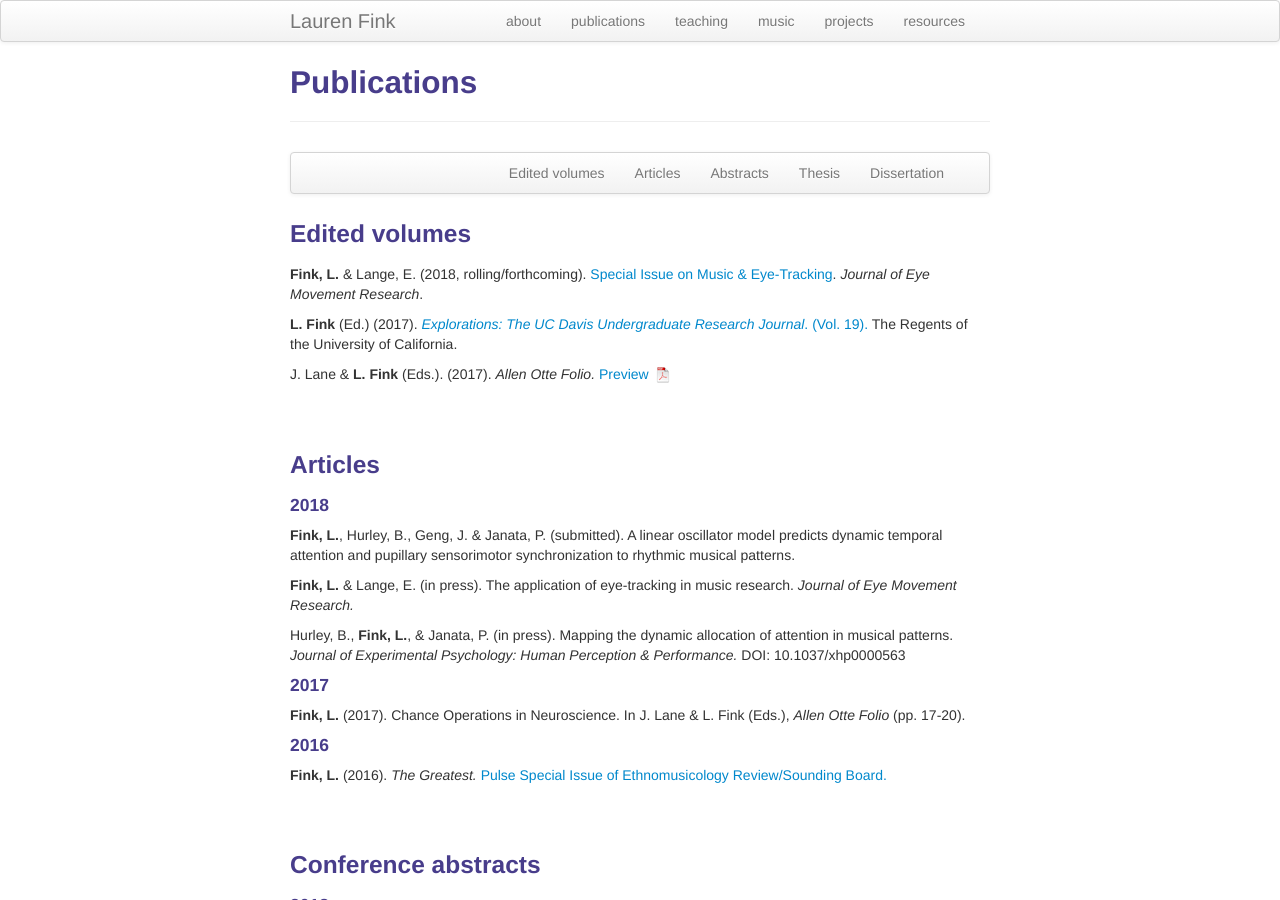
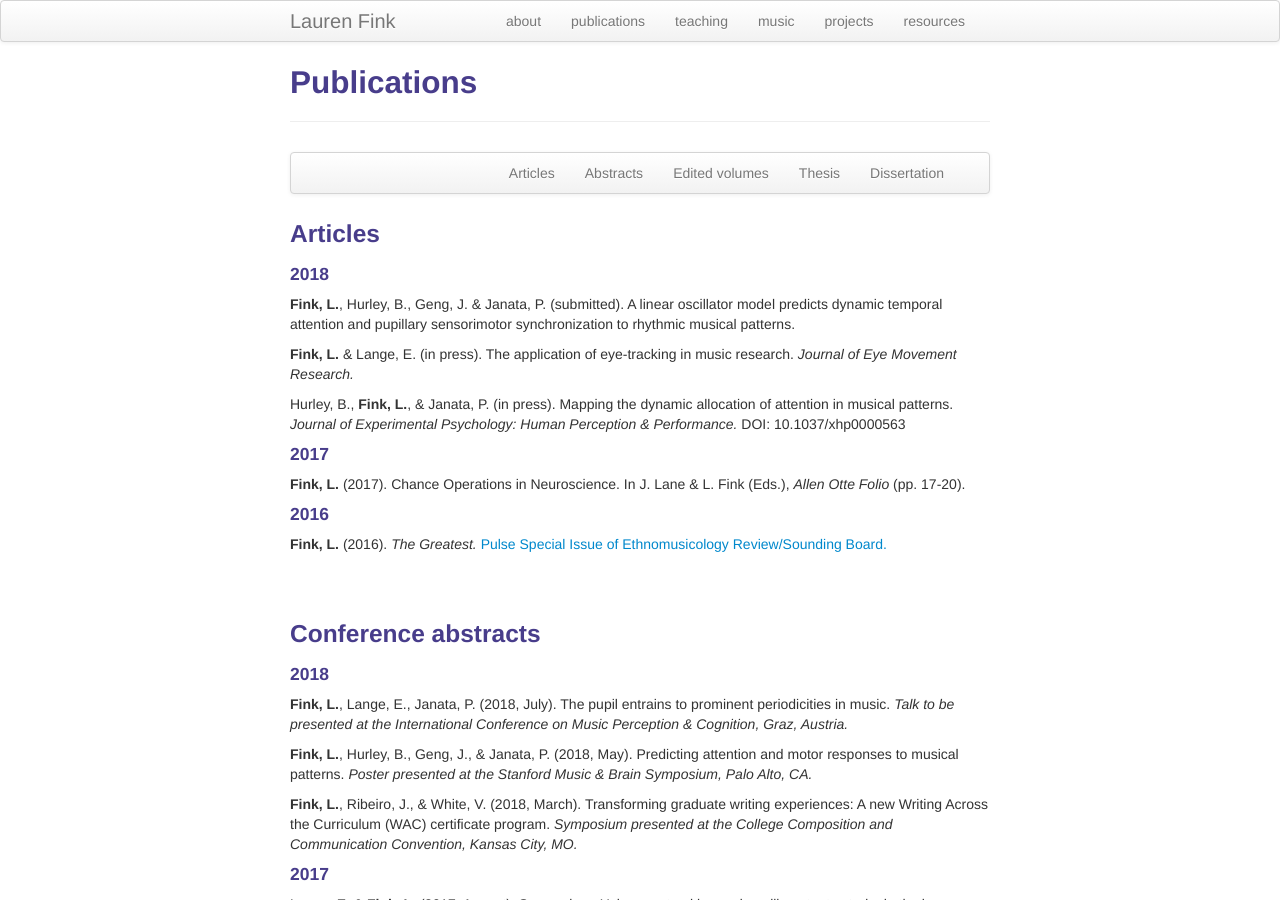
Before and after one commit to lkfink/lkfink.github.io, a Jekyll site: the page built from pages/pubs.md, in a window 1280 px wide and 900 px high. Built offline with Jekyll 4.4.1, drawn with Linux system fonts in a browser that asks for light colours; some of the changed text lies outside the part shown.

Commit message:
switch order

```diff
--- a/pages/pubs.md
+++ b/pages/pubs.md
@@ -17,9 +17,9 @@
 <div class="navbar">
     <div class="navbar-inner">
         <ul class="nav">
-            <li><a href="#editor">Edited volumes</a></li>
             <li><a href="#articles">Articles</a></li>
             <li><a href="#abstracts">Abstracts</a></li>
+            <li><a href="#editor">Edited volumes</a></li>
             <li><a href="#thesis">Thesis</a></li>
             <li><a href="#dissertation">Dissertation</a></li>
         </ul>
@@ -28,21 +28,6 @@
 
 
 
-
-
-
-### <a name="editor"></a>Edited volumes
-
-**Fink, L.** & Lange, E. (2018, rolling/forthcoming). [Special Issue on Music & Eye-Tracking](https://bop.unibe.ch/JEMR/issue/view/793){:target="_blank"}. *Journal of Eye Movement Research*.
-
-**L. Fink** (Ed.) (2017). [*Explorations: The UC Davis Undergraduate Research Journal*. (Vol. 19).](http://explorations.ucdavis.edu/2017/index.html){:target="_blank"} The Regents of the University of California.
-
-J. Lane & **L. Fink** (Eds.). (2017). *Allen Otte Folio.* [Preview ![Program as pdf](icons16/pdf-icon.png)]({{ BASE_PATH }}/assets/Otte_Folio_preview.pdf){:target="_blank"}
-
-
-
-<br>
-<br>
 
 
 ### <a name="articles"></a>Articles
@@ -107,6 +92,19 @@
 <br>
 
 
+### <a name="editor"></a>Edited volumes
+
+**Fink, L.** & Lange, E. (2018, rolling/forthcoming). [Special Issue on Music & Eye-Tracking](https://bop.unibe.ch/JEMR/issue/view/793){:target="_blank"}. *Journal of Eye Movement Research*.
+
+**L. Fink** (Ed.) (2017). [*Explorations: The UC Davis Undergraduate Research Journal*. (Vol. 19).](http://explorations.ucdavis.edu/2017/index.html){:target="_blank"} The Regents of the University of California.
+
+J. Lane & **L. Fink** (Eds.). (2017). *Allen Otte Folio.* [Preview ![Program as pdf](icons16/pdf-icon.png)]({{ BASE_PATH }}/assets/Otte_Folio_preview.pdf){:target="_blank"}
+
+
+
+<br>
+<br>
+
 
 
 ### <a name="thesis"></a>Masters thesis
```
